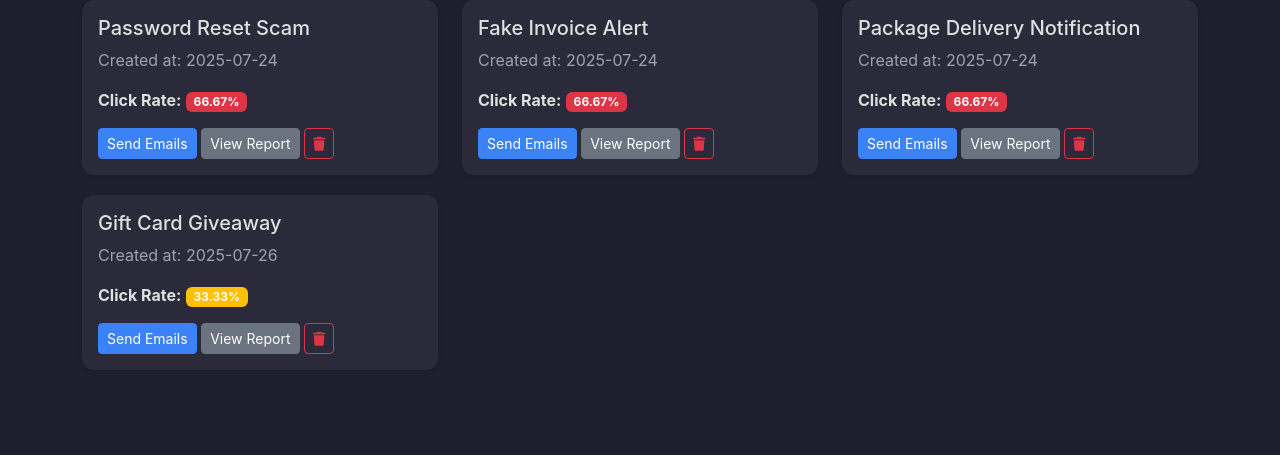
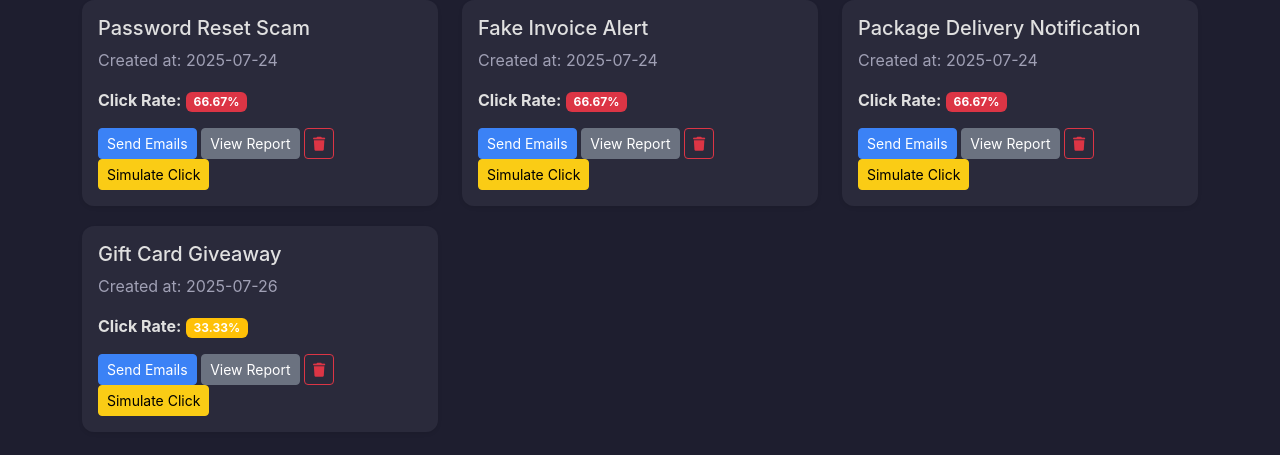
Before and after one commit to itsWass/PhishGuard, a Flask app: page / in a window 1280 px wide. Shown: the part 150-605 px from the top of the page. Run offline with Flask 3, Linux system fonts and the light colour scheme; data comes from the database, SQL or seed files in the repository; both versions use the stored data as it was after the commit.

Commit message:
Working version with simulate random click feature

```diff
--- a/app.py
+++ b/app.py
@@ -7,6 +7,7 @@ from models import Click
 from flask import render_template
 from flask import render_template
 from flask import request, redirect, url_for
+import random
 
 app = Flask(__name__)
 
@@ -137,6 +138,24 @@ def delete_campaign(campaign_id):
 
     return redirect(url_for('home'))
 
+@app.route('/simulate-campaign-clicks/<int:campaign_id>', methods=['POST'])
+def simulate_campaign_clicks(campaign_id):
+    campaign = Campaign.query.get_or_404(campaign_id)
+
+    # Find users who haven't clicked yet
+    clicked_user_ids = [click.user_id for click in campaign.clicks]
+    non_clicked_users = User.query.filter(~User.id.in_(clicked_user_ids)).all()
+
+    # Simulate click for ONE random user
+    if non_clicked_users:
+        random_user = random.choice(non_clicked_users)
+        click = Click(user_id=random_user.id, campaign_id=campaign.id)
+        db.session.add(click)
+        db.session.commit()
+
+    return redirect(url_for('home'))
+
+
 # Run the app
 if __name__ == '__main__':
     with app.app_context():
--- a/models.py
+++ b/models.py
@@ -24,3 +24,4 @@ class Click(db.Model):
     user_id = db.Column(db.Integer, db.ForeignKey('users.id'), nullable=False)
     campaign_id = db.Column(db.Integer, db.ForeignKey('campaigns.id'), nullable=False)
     timestamp = db.Column(db.DateTime, default=datetime.utcnow)
+    # reason = db.Column(db.String(255), nullable=True)
--- a/static/style.css
+++ b/static/style.css
@@ -44,6 +44,17 @@ h1, h2, h3, h4, h5 {
     border-color: #4b5563;
 }
 
+.btn-warning {
+    background-color: #facc15;
+    border-color: #facc15;
+    color: #000;
+}
+.btn-warning:hover {
+    background-color: #eab308;
+    border-color: #eab308;
+}
+
+
 /* List styling */
 ul {
     list-style: none;
--- a/templates/home.html
+++ b/templates/home.html
@@ -70,6 +70,9 @@
                                 <i class="fas fa-trash"></i>
                             </button>
                         </form>
+                        <form action="/simulate-campaign-clicks/{{ campaign.id }}" method="POST" style="display:inline;">
+                            <button type="submit" class="btn btn-warning btn-sm">Simulate Click</button>
+                        </form>
                     </div>
                 </div>
             </div>
```
Also changed, not shown: phishing_sim.db.
